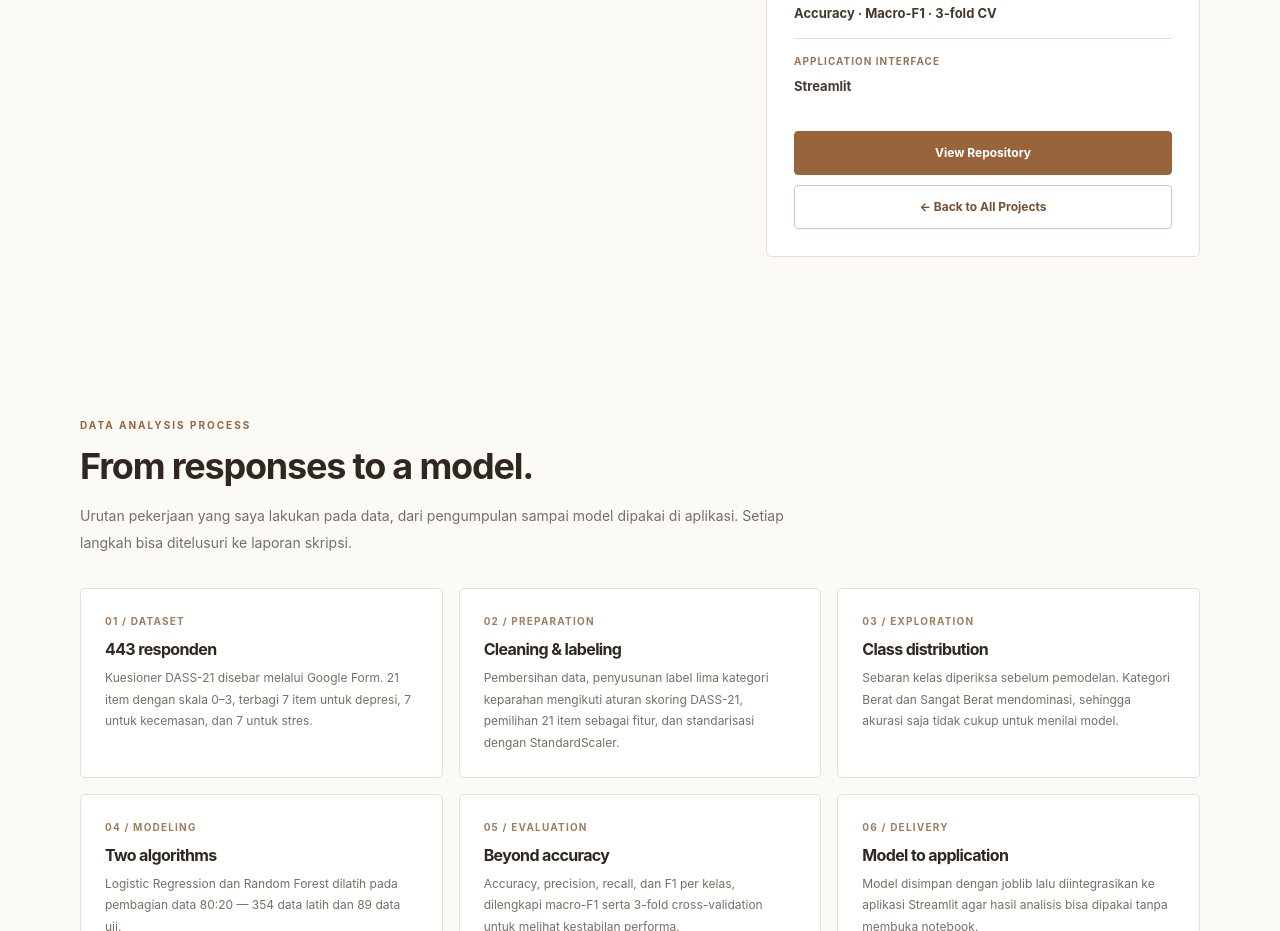
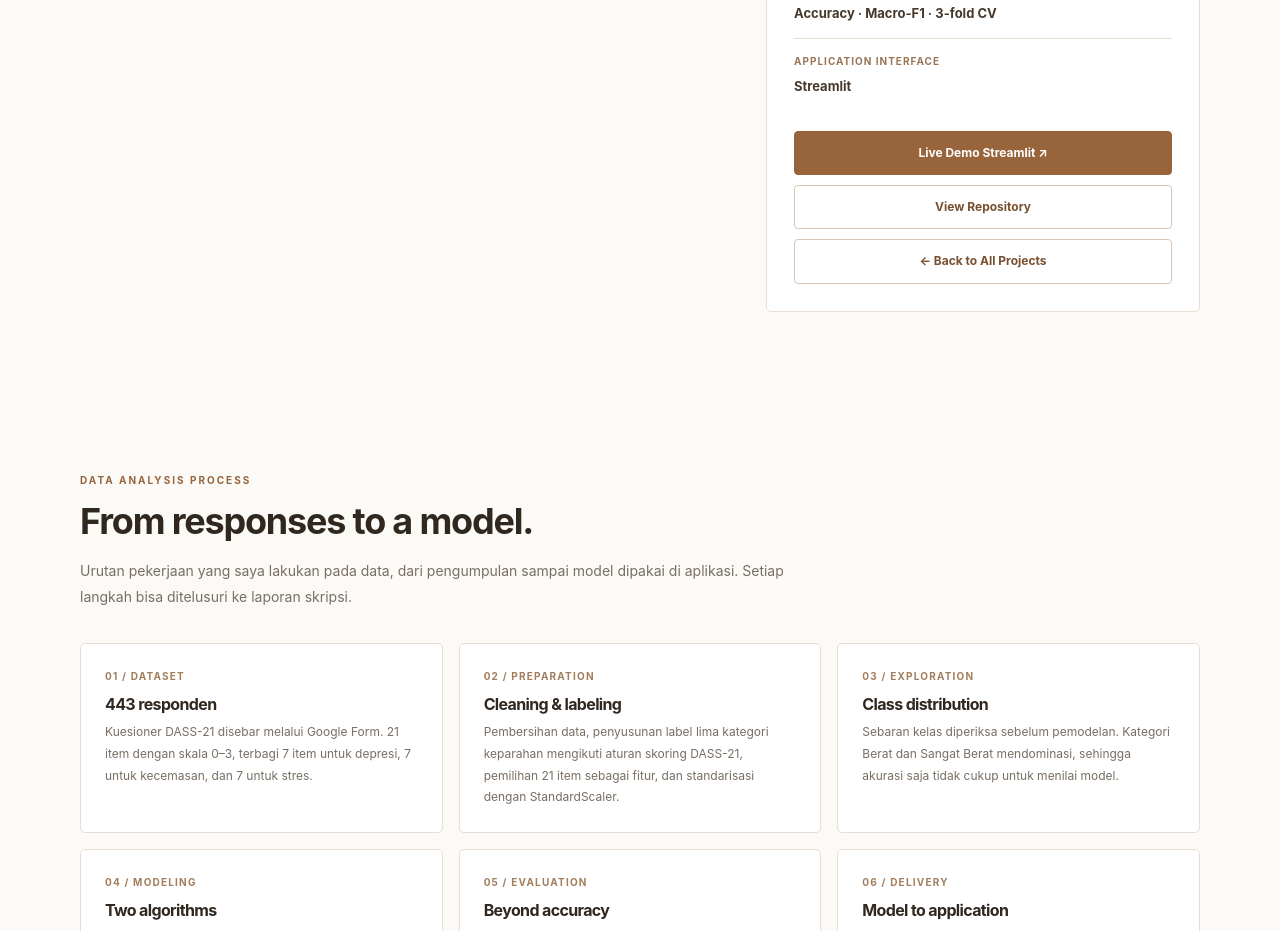
Before and after one commit to revanzarakha/Portfolio_RakhaRevanza, a plain HTML site: page mental-health.html in a window 1280 px wide. Shown: the part 1228-2159 px from the top of the page. Drawn offline with Linux system fonts and the light colour scheme.

Commit message:
feat: link live Streamlit demo app across mental-health study case and CVs

```diff
--- a/mental-health.html
+++ b/mental-health.html
@@ -1053,6 +1053,16 @@
 
             <a
               class="btn primary"
+              href="https://mental-health-analyzerr.streamlit.app/"
+              target="_blank"
+              rel="noopener">
+
+              Live Demo Streamlit ↗
+
+            </a>
+
+            <a
+              class="btn secondary"
               href="https://github.com/revanzarakha/mental-health-dass21"
               target="_blank"
               rel="noopener">
```
Also changed, not shown: assets/CV_RakhaRevanza.html (+1 -1 lines), assets/CV_RakhaRevanza_DataAnalyst.html (+1 -1 lines), 2 other files.
